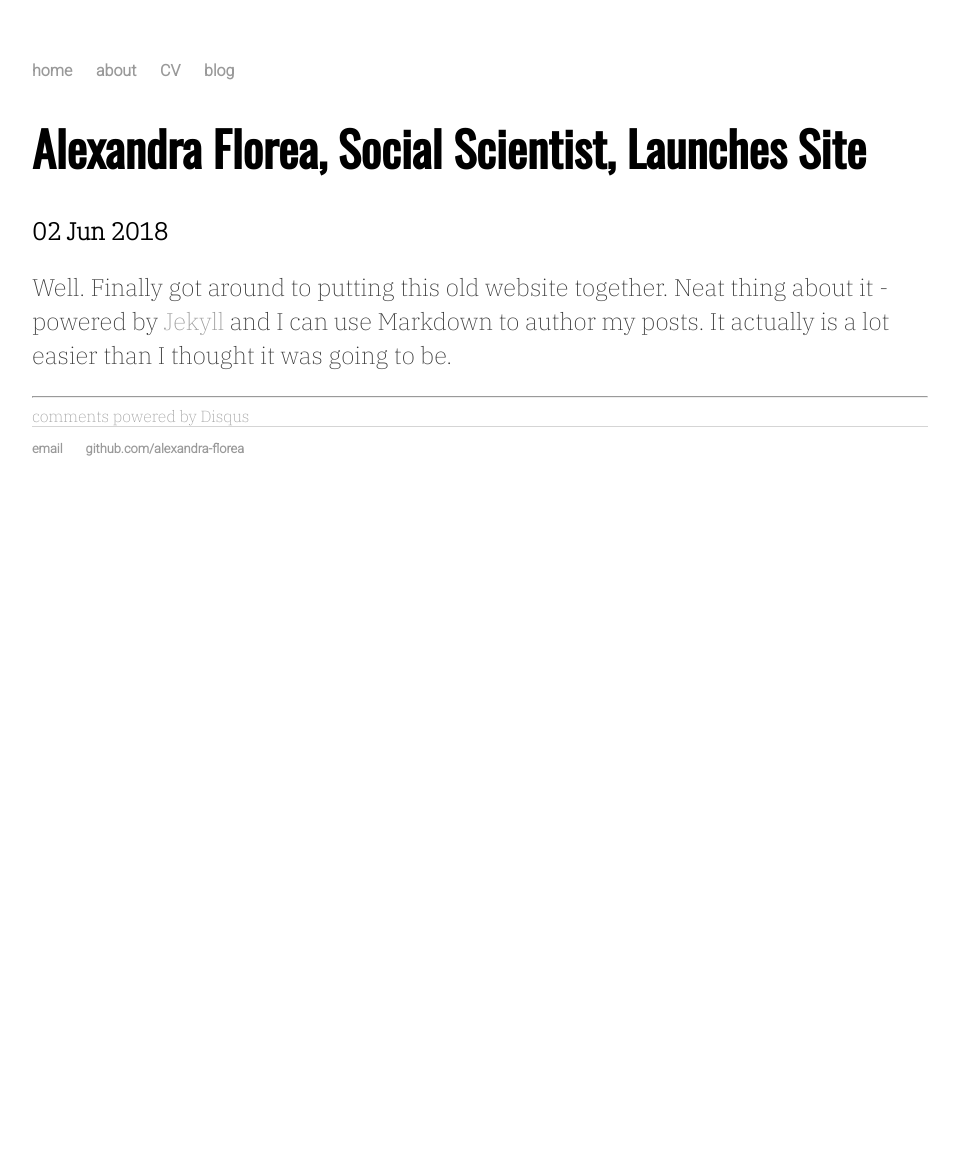
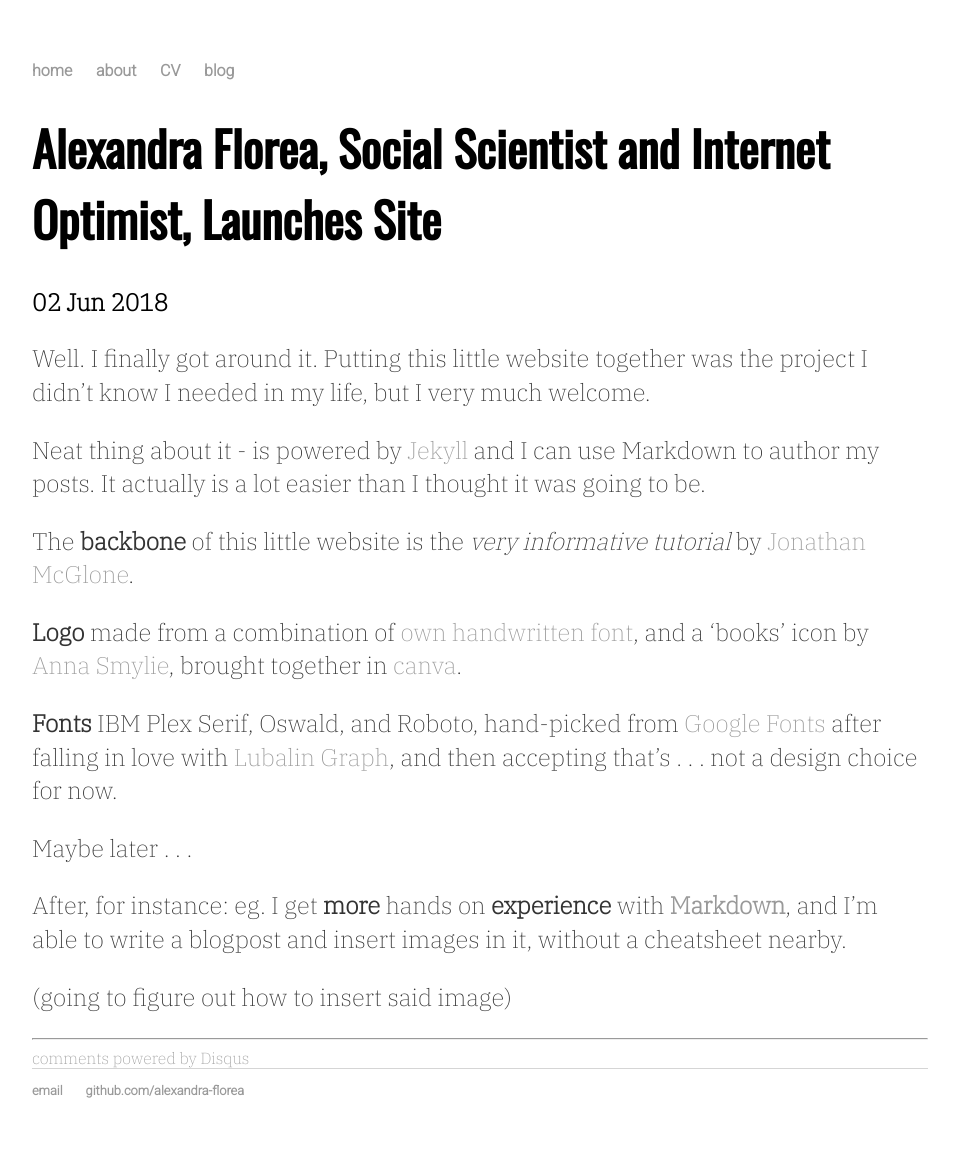
Before and after one commit to alexandra-florea/alexandra-florea.github.io, a Jekyll site: the page built from _posts/2018-06-02-alexandra-florea-site-launched.md, in a window 1280 px wide. Shown: the whole page, without its empty margins (160-1119 px from the left). Built offline with Jekyll 4.4.1, drawn with Linux system fonts in a browser that asks for light colours; comment, search, counter and statistics services are not loaded; before the commit the page ends 900 px from its top, so only the background shows below that.

Commit message:
Update 2018-06-02-alexandra-florea-site-launched.md

```diff
--- a/_posts/2018-06-02-alexandra-florea-site-launched.md
+++ b/_posts/2018-06-02-alexandra-florea-site-launched.md
@@ -1,7 +1,21 @@
 ---
 layout: post
-title: "Alexandra Florea, Social Scientist, Launches Site"
+title: "Alexandra Florea, Social Scientist and Internet Optimist, Launches Site"
 date: 2018-06-02
 ---
 
-Well. Finally got around to putting this old website together. Neat thing about it - powered by [Jekyll](http://jekyllrb.com) and I can use Markdown to author my posts. It actually is a lot easier than I thought it was going to be.
+Well. I finally got around it. Putting this little website together was the project I didn't know I needed in my life, but I very much welcome.
+
+Neat thing about it - is powered by [Jekyll](http://jekyllrb.com) and I can use Markdown to author my posts. It actually is a lot easier than I thought it was going to be.
+
+The **backbone** of this little website is the _very informative tutorial_ by [Jonathan McGlone](http://jmcglone.com/guides/github-pages/).
+
+**Logo** made from a combination of [own handwritten font](https://www.calligraphr.com/en/sharing/font_preview/jcEEMdS3iGD/), and a 'books' icon by [Anna Smylie](https://thenounproject.com/search/?q=book%20shelf&i=662227), brought together in [canva](https://www.canva.com/).
+
+**Fonts** IBM Plex Serif, Oswald, and Roboto, hand-picked from [Google Fonts](https://fonts.google.com/selection?selection.family=IBM+Plex+Serif:200%7COswald%7CRoboto:300) after falling in love with [Lubalin Graph](http://www.identifont.com/similar?O8), and then accepting that's . . . not a design choice for now.
+
+Maybe later . . .
+
+After, for instance: eg. I get **more** hands on **experience** with [**Markdown**](https://daringfireball.net/projects/markdown/), and I'm able to write a blogpost and insert images in it, without a cheatsheet nearby.
+
+(going to figure out how to insert said image)
```
